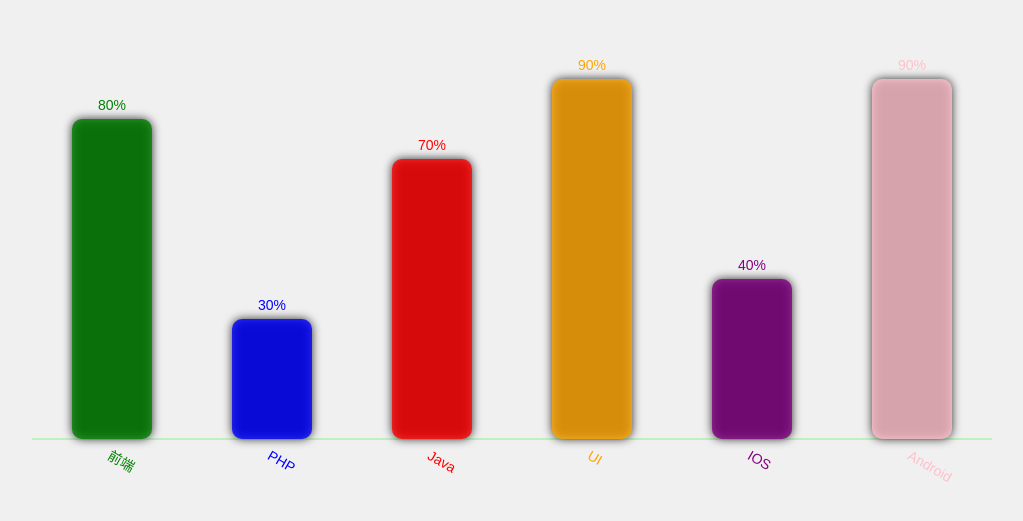
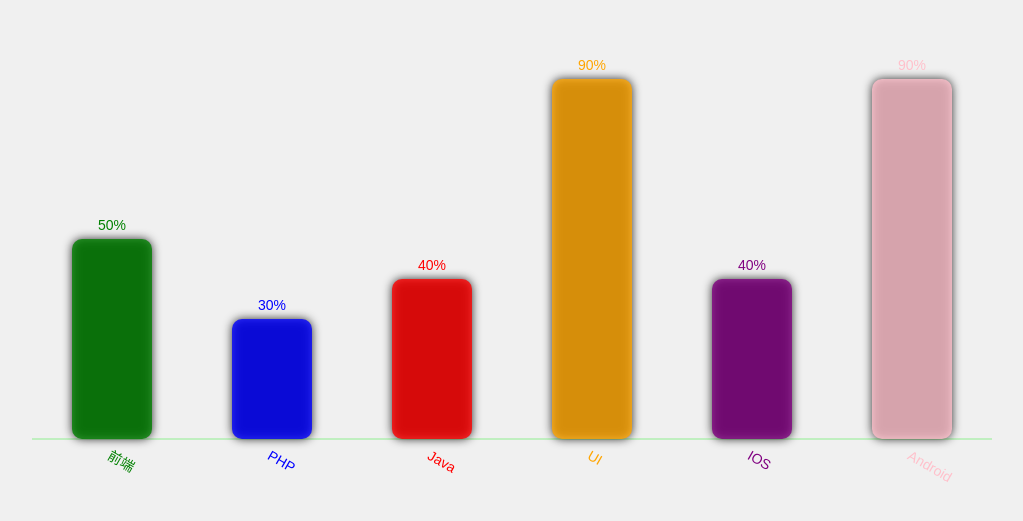
Before and after one commit to Samuel2306/Canvas, a website: page bar.html in a window 1280 px wide. Shown: the part 161-682 px from the top of the page, without its empty margins (128-1151 px from the left). Drawn offline with Linux system fonts and the light colour scheme.

Commit message:
修改前端数据和java数据

```diff
--- a/bar.html
+++ b/bar.html
@@ -38,9 +38,9 @@
 
         //柱状图的数据
         var data = [
-            { name: '前端', value: '.8', color: 'green'},
+            { name: '前端', value: '.5', color: 'green'},
             { name: 'PHP', value: '.3', color: 'blue'},
-            { name: 'Java', value: '.7', color: 'red'},
+            { name: 'Java', value: '.4', color: 'red'},
             { name: 'UI', value: '.9', color: 'orange'},
             { name: 'IOS', value: '.4', color: 'purple'},
             { name: 'Android', value: '.9', color: 'pink'}
```
